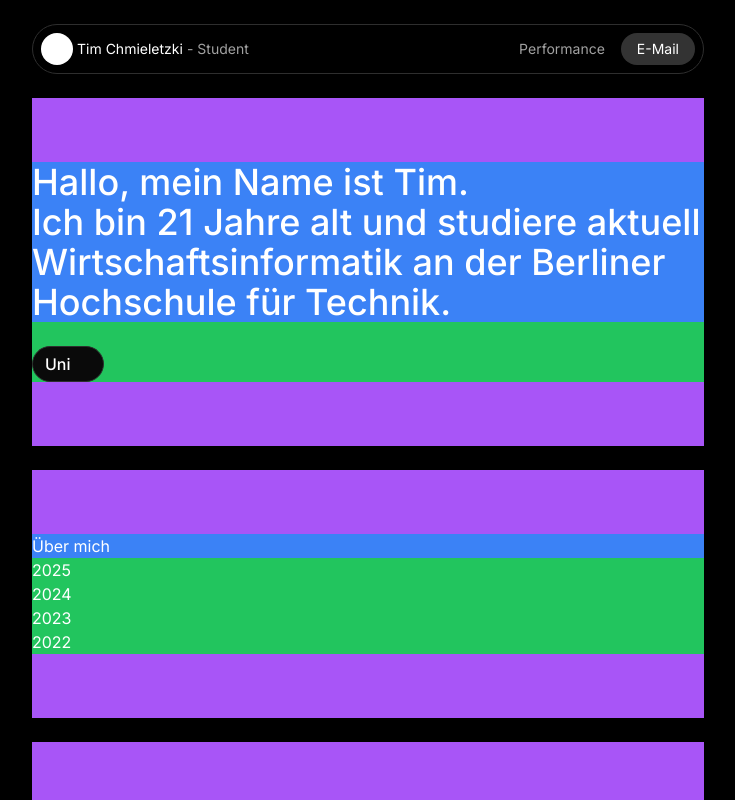
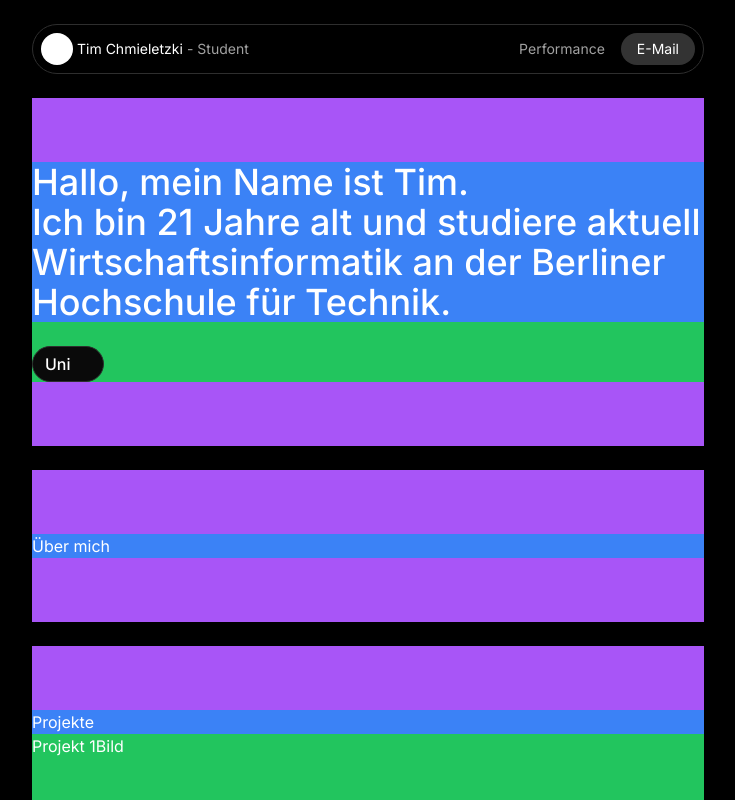
Before and after one commit to tim-chmieletzki/home-page, a Next.js app: page / in a window 1280 px wide. Shown: the top 800 px of the page, without its empty margins (272-1007 px from the left). Built offline with nearby package versions, Linux system fonts and the light colour scheme; some icons are missing.

Commit message:
Updated About

```diff
--- a/package.json
+++ b/package.json
@@ -11,6 +11,7 @@
     "dependencies": {
         "@geist-ui/icons": "^1.0.2",
         "class-variance-authority": "^0.7.0",
+        "design-tool-landing-page": "file:",
         "framer-motion": "^11.11.11",
         "geist": "^1.3.1",
         "next": "15.2.1",
--- a/src/sections/About.tsx
+++ b/src/sections/About.tsx
@@ -3,10 +3,6 @@ export default function About() {
         <section className="bg-purple-500 mx-auto mt-6 py-16 max-w-2xl">
             <div className="flex-col justify-start items-center bg-green-500">
                 <h1 className="bg-blue-500">Über mich</h1>
-                <div>2025</div>
-                <div>2024</div>
-                <div>2023</div>
-                <div>2022</div>
             </div>
         </section>
     );
```
Also changed, not shown: 1 other file (tests, documents, lock files or other folders).
